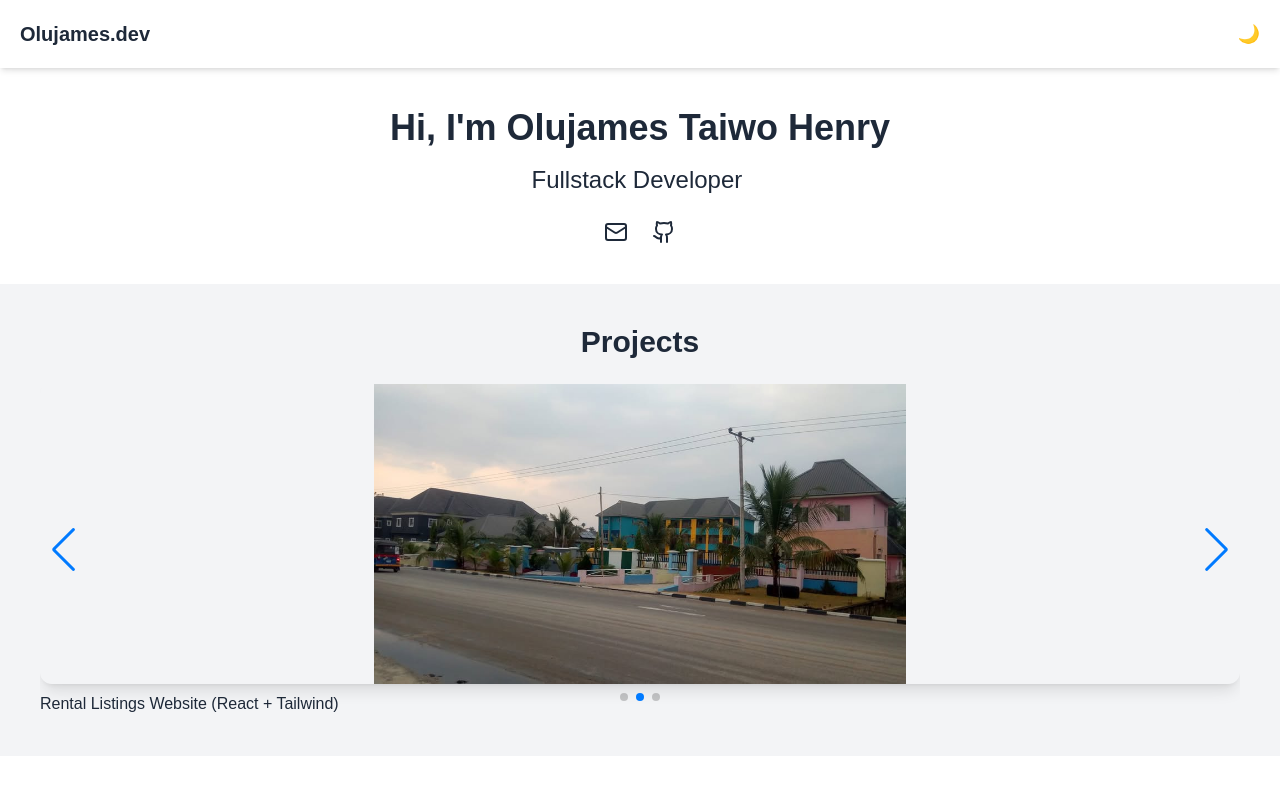
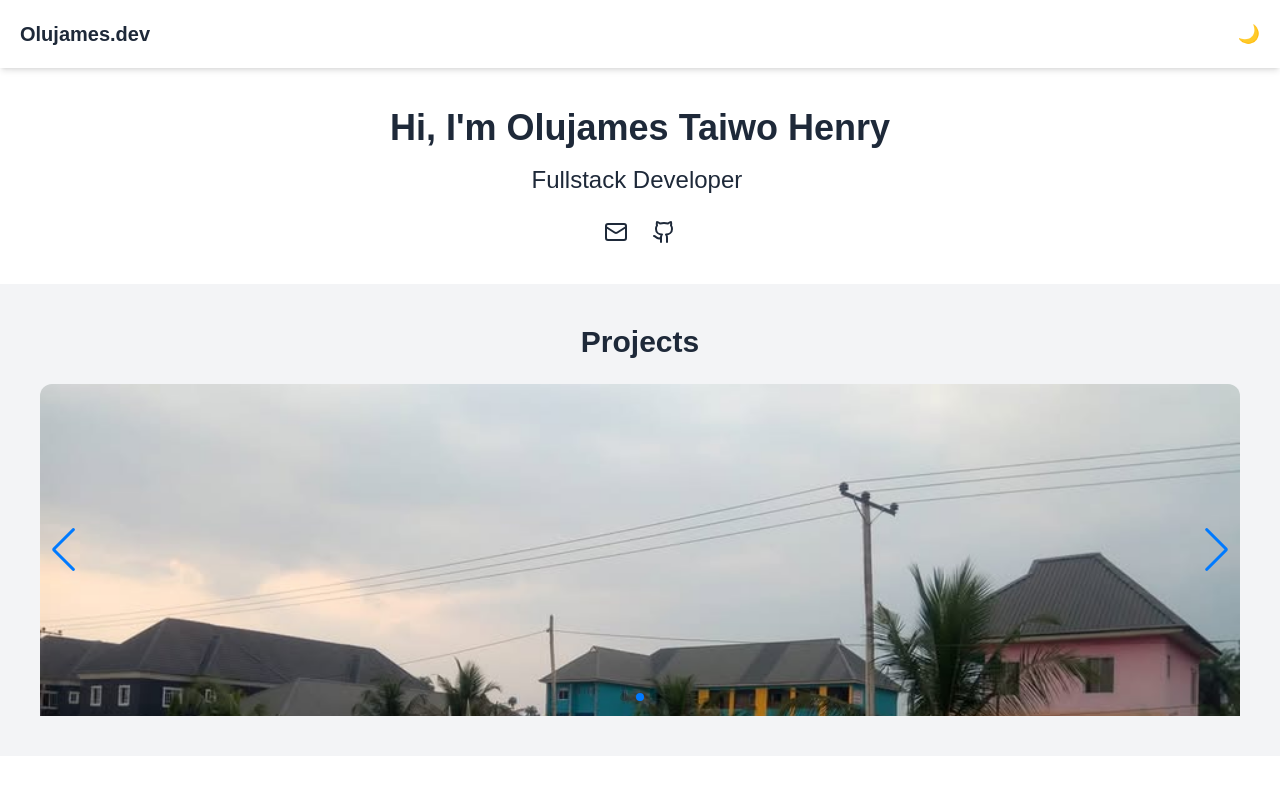
Before and after one commit to henry1234-net/olujames-portfolio, a Next.js app: page / in a window 1280 px wide. Shown: the top 800 px of the page. Built offline with nearby package versions, Linux system fonts and the light colour scheme.

Commit message:
refactor: set explicit width and height for images to improve layout consistency

```diff
--- a/src/app/page.js
+++ b/src/app/page.js
@@ -79,7 +79,8 @@ export default function Home() {
                   <Image
                     src="/images/smhs.jpg"
                     alt="School Website"
-                    fill
+                    width={1920}
+                    height={1080}
                     className="object-contain rounded-xl shadow-lg"
                   />
                 </div>
@@ -90,7 +91,8 @@ export default function Home() {
                   <Image
                     src="/images/smhs.jpg"
                     alt="School Website"
-                    fill
+                    width={1920}
+                    height={1080}
                     className="object-contain rounded-xl shadow-lg"
                   />
                 </div>
@@ -101,7 +103,8 @@ export default function Home() {
                   <Image
                     src="/images/rahab.png"
                     alt="Voting Website"
-                    fill
+                    width={1920}
+                    height={1080}
                     className="object-contain rounded-xl shadow-lg"
                   />
                 </div>
```
